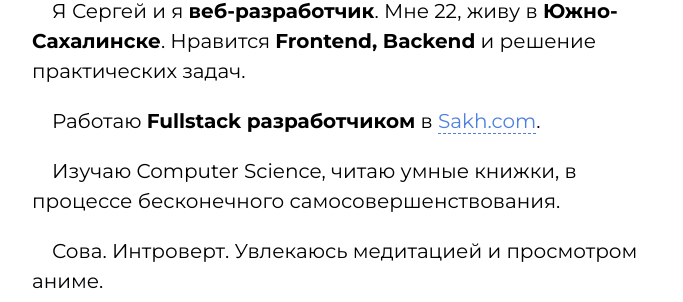
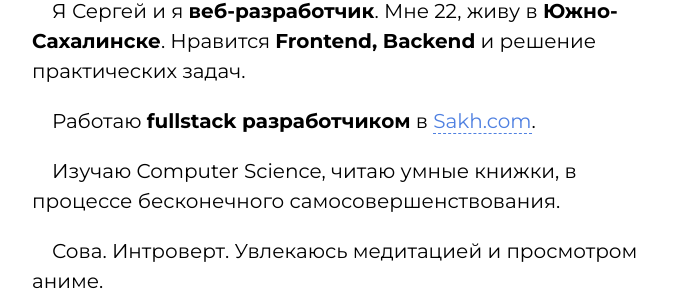
Before and after one commit to Seryiza/seryiza.github.io, a Jekyll site: the page built from index.html, in a window 1280 px wide. Shown: the part 216-518 px from the top of the page, without its empty margins (288-971 px from the left). Built offline with Jekyll 4.4.1, drawn with Linux system fonts in a browser that asks for light colours.

Commit message:
Изменил регистр Fullstack -> fullstack

```diff
--- a/index.html
+++ b/index.html
@@ -10,7 +10,7 @@ layout: base
 </p>
 
 <p>
-  Работаю <b>Fullstack разработчиком</b> в <a class="text-link" href="https://sakh.com/">Sakh.com</a>.
+  Работаю <b>fullstack разработчиком</b> в <a class="text-link" href="https://sakh.com/">Sakh.com</a>.
 </p>
 
 <p>
```
